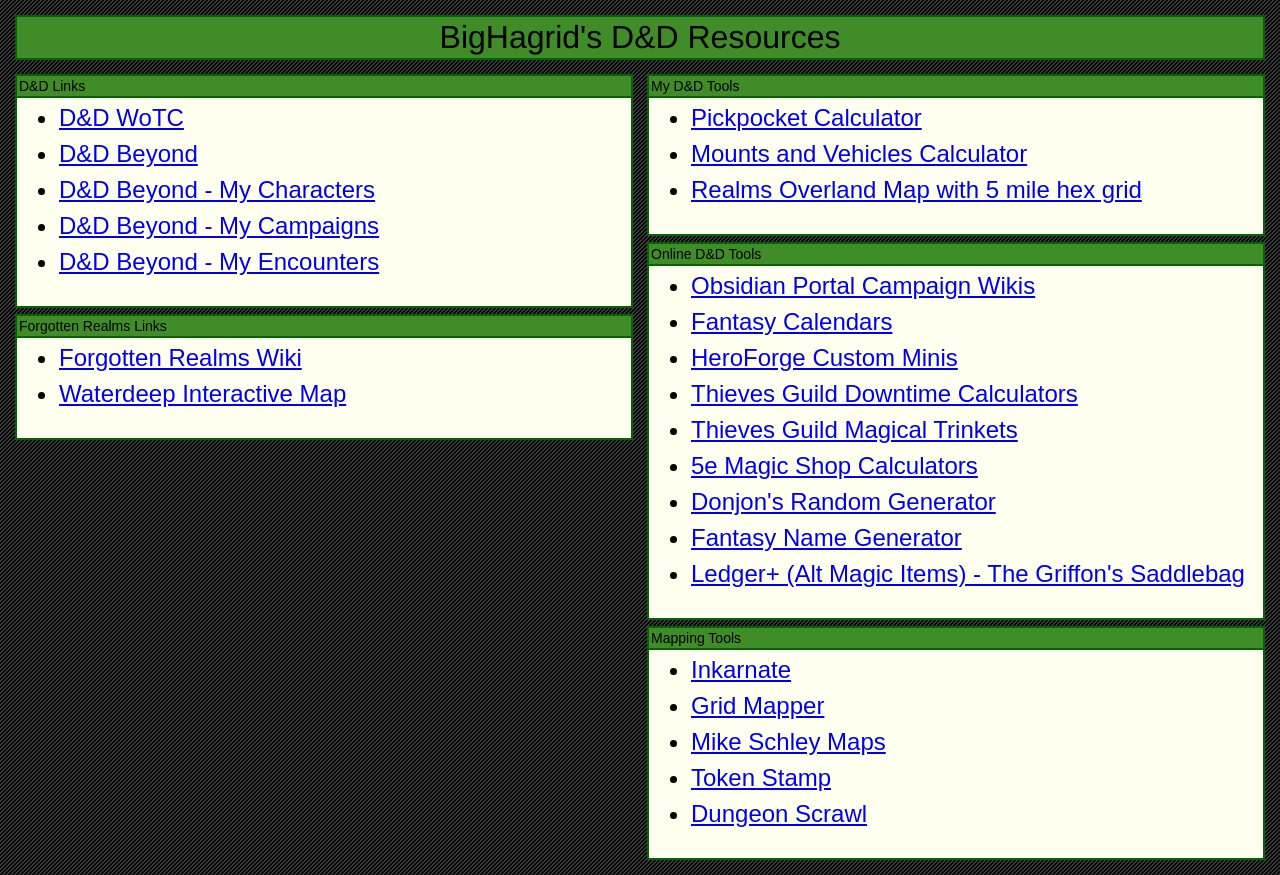
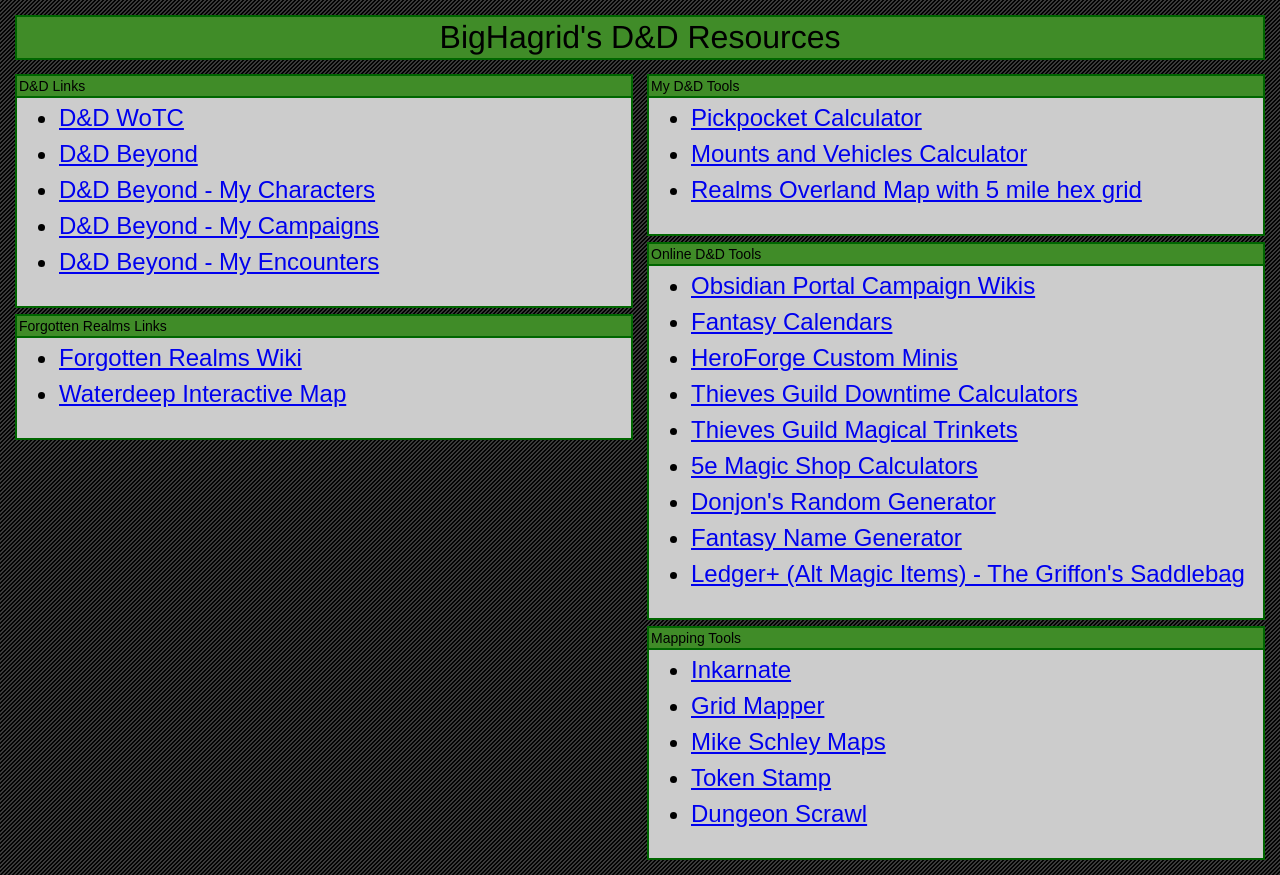
Before and after one commit to bighagrid/bighagrid.github.io, a plain HTML site: page index.html in a window 1280 px wide. Drawn offline with Linux system fonts and the light colour scheme.

Commit message:
Update index.html

```diff
--- a/index.html
+++ b/index.html
@@ -25,7 +25,7 @@ line-height: 150%;
 <SCRIPT>
 var bordercolor='#006600';
 var bgcolorpage='#FFFFFF';
-var bgcolorbody='#FFFFFFF';
+var bgcolorbody='#CCCCCC';
 var bgcolorbody2='#FFFFFF';
 var bgcolorhead='#408c28';
 var textcolorhead='#939393';
```
